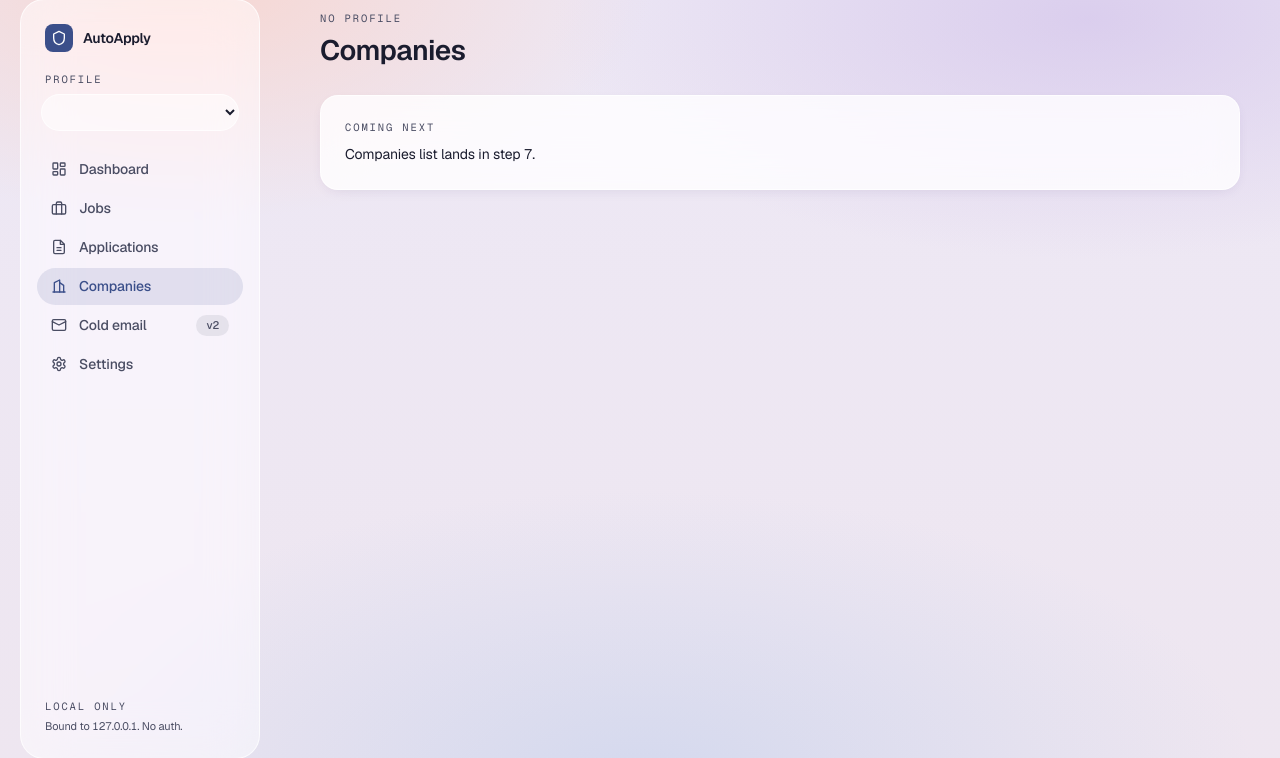
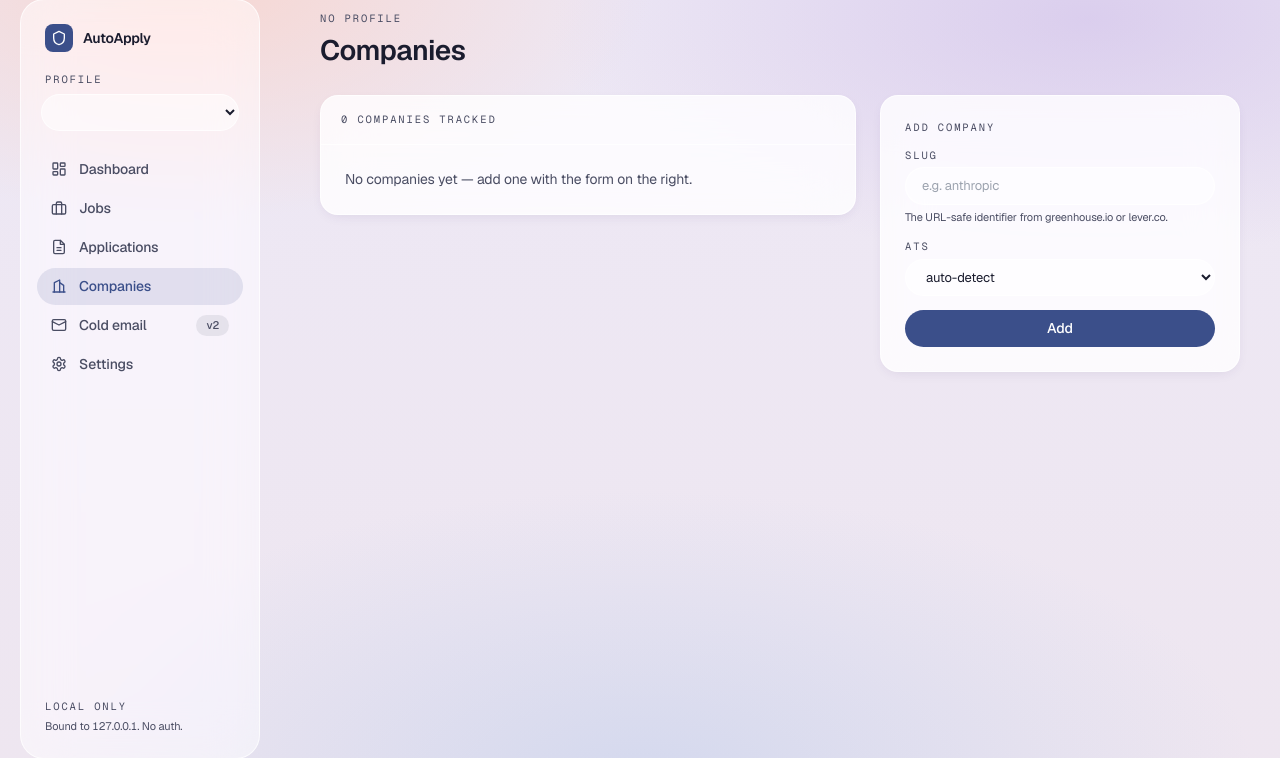
Before and after one commit to afeef-allahbaksh/AutoApply, a FastAPI app: page /companies in a window 1280 px wide. Shown: the part 21-779 px from the top of the page. Run offline with FastAPI, Linux system fonts and the light colour scheme; lists and menus that the app fills with data are empty; some libraries are stand-ins or nearby versions.

Commit message:
add companies page with auto-detect ats add form

```diff
--- a/src/ui/templates/companies.html
+++ b/src/ui/templates/companies.html
@@ -1,7 +1,62 @@
 {% extends "base.html" %}
 {% block content %}
-<div class="glass-card" style="padding: 1.5rem;">
-  <div class="section-label">Coming next</div>
-  <p style="margin-top: 0.5rem;">Companies list lands in step 7.</p>
+<div style="display: grid; grid-template-columns: 1fr 360px; gap: 1.5rem; align-items: start;">
+  <div class="glass-card" style="padding: 0; overflow: hidden;">
+    <div style="padding: 1rem 1.25rem; border-bottom: 1px solid var(--color-glass-border);">
+      <div class="section-label">{{ companies|length }} companies tracked</div>
+    </div>
+    {% if companies %}
+      <table class="app-table">
+        <thead>
+          <tr>
+            <th>Name</th>
+            <th>Slug</th>
+            <th>ATS</th>
+            <th>Careers</th>
+            <th>Added</th>
+          </tr>
+        </thead>
+        <tbody>
+          {% for c in companies %}
+            <tr>
+              <td style="font-weight: 500;">{{ c.name }}</td>
+              <td style="font-family: 'Geist Mono', ui-monospace, monospace; font-size: 12px; color: var(--color-ink-secondary);">{{ c.slug }}</td>
+              <td><span class="badge badge-neutral">{{ c.ats }}</span></td>
+              <td><a href="{{ c.careers_url }}" target="_blank" rel="noopener" style="color: var(--color-primary); text-decoration: underline;">link</a></td>
+              <td style="font-family: 'Geist Mono', ui-monospace, monospace; font-size: 12px; color: var(--color-ink-secondary);">{{ c.added or '—' }}</td>
+            </tr>
+          {% endfor %}
+        </tbody>
+      </table>
+    {% else %}
+      <p style="padding: 1.5rem; color: var(--color-ink-secondary);">No companies yet — add one with the form on the right.</p>
+    {% endif %}
+  </div>
+
+  <div class="glass-card" style="padding: 1.5rem;">
+    <div class="section-label" style="margin-bottom: 0.75rem;">Add company</div>
+    {% if added %}
+      <div class="badge badge-success" style="display: block; padding: 0.5rem 0.75rem; margin-bottom: 0.875rem;">{{ added }}</div>
+    {% endif %}
+    {% if error %}
+      <div class="badge badge-danger" style="display: block; padding: 0.5rem 0.75rem; margin-bottom: 0.875rem;">{{ error }}</div>
+    {% endif %}
+    <form method="post" action="/companies" style="display: flex; flex-direction: column; gap: 0.875rem;">
+      <div>
+        <label class="section-label" style="display: block; margin-bottom: 0.25rem;">Slug</label>
+        <input class="pill-input" name="slug" placeholder="e.g. anthropic" required style="width: 100%;">
+        <p style="font-size: 11px; color: var(--color-ink-secondary); margin-top: 0.25rem;">The URL-safe identifier from greenhouse.io or lever.co.</p>
+      </div>
+      <div>
+        <label class="section-label" style="display: block; margin-bottom: 0.25rem;">ATS</label>
+        <select class="pill-select" name="ats" style="width: 100%;">
+          <option value="auto" selected>auto-detect</option>
+          <option value="greenhouse">greenhouse</option>
+          <option value="lever">lever</option>
+        </select>
+      </div>
+      <button type="submit" class="btn-primary" style="justify-content: center;">Add</button>
+    </form>
+  </div>
 </div>
 {% endblock %}
```
Also changed, not shown: src/ui/routes/companies.py (+86 -3 lines).
